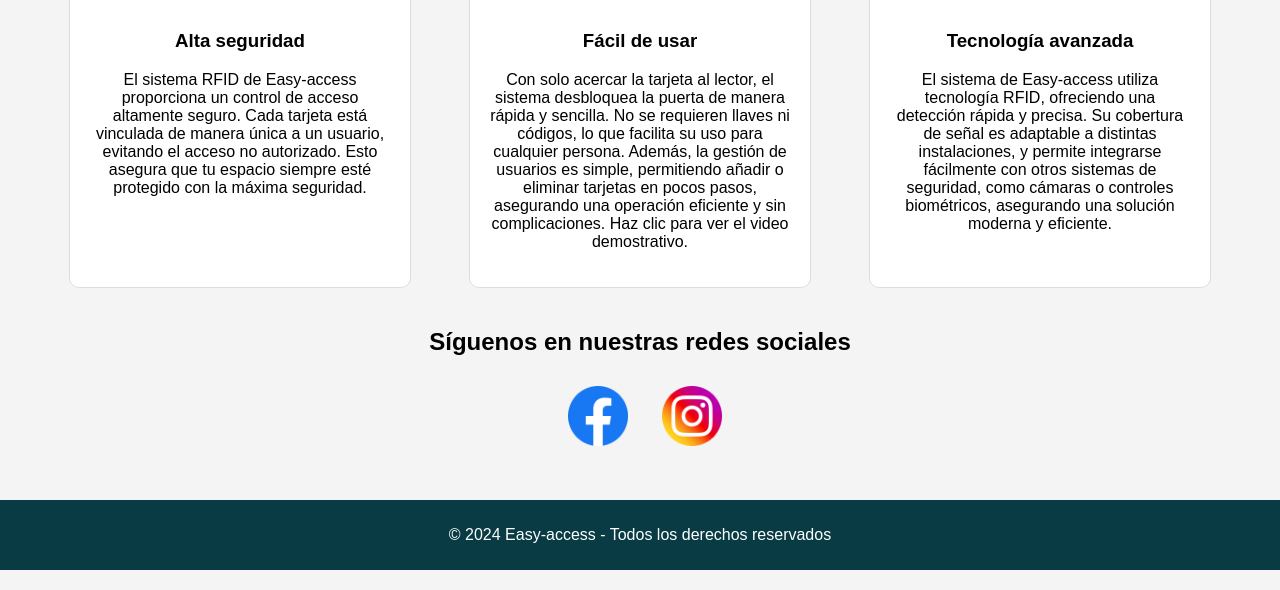
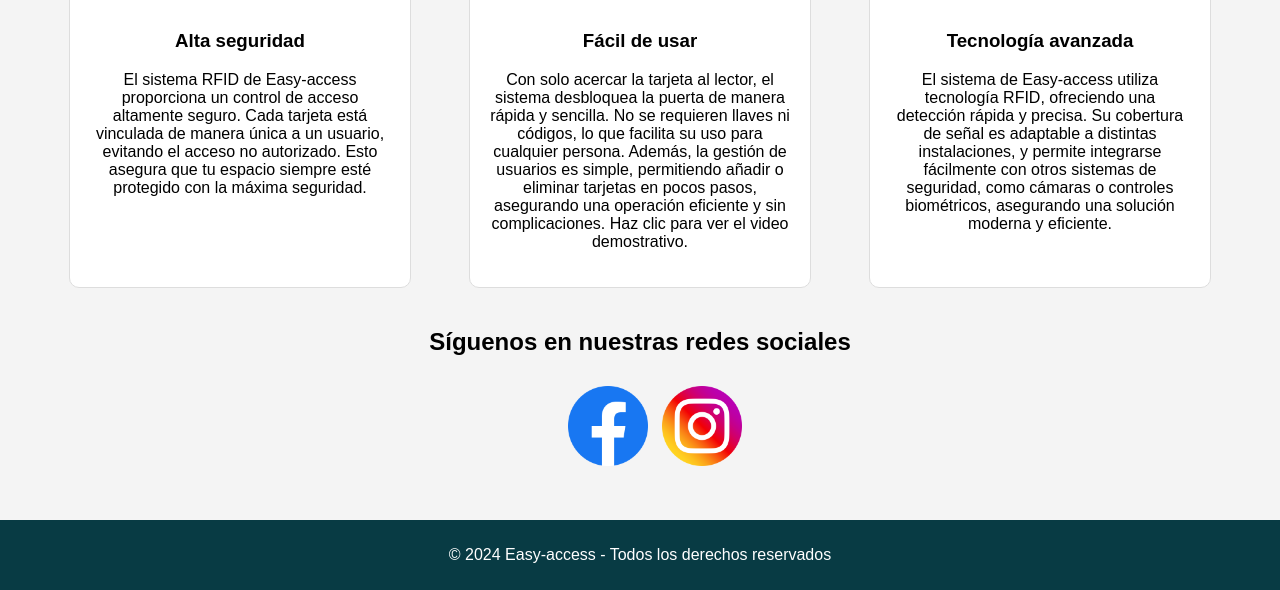
Before and after one commit to Jh0aN06/Easy-access.github.io, a plain HTML site: page index.html in a window 1280 px wide. Shown: the part 613-1203 px from the top of the page. Drawn offline with Linux system fonts and the light colour scheme.

Commit message:
Update index.html

```diff
--- a/index.html
+++ b/index.html
@@ -102,8 +102,8 @@
         }
         /* Estilos para los íconos de redes sociales */
         .social-icon {
-            width: 60px;  /* Ajusta este valor para hacer los íconos más pequeños */
-            height: 60px;
+            width: 80px;  /* Ajusta este valor para hacer los íconos más pequeños */
+            height: 80px;
         }
     </style>
 </head>
```
